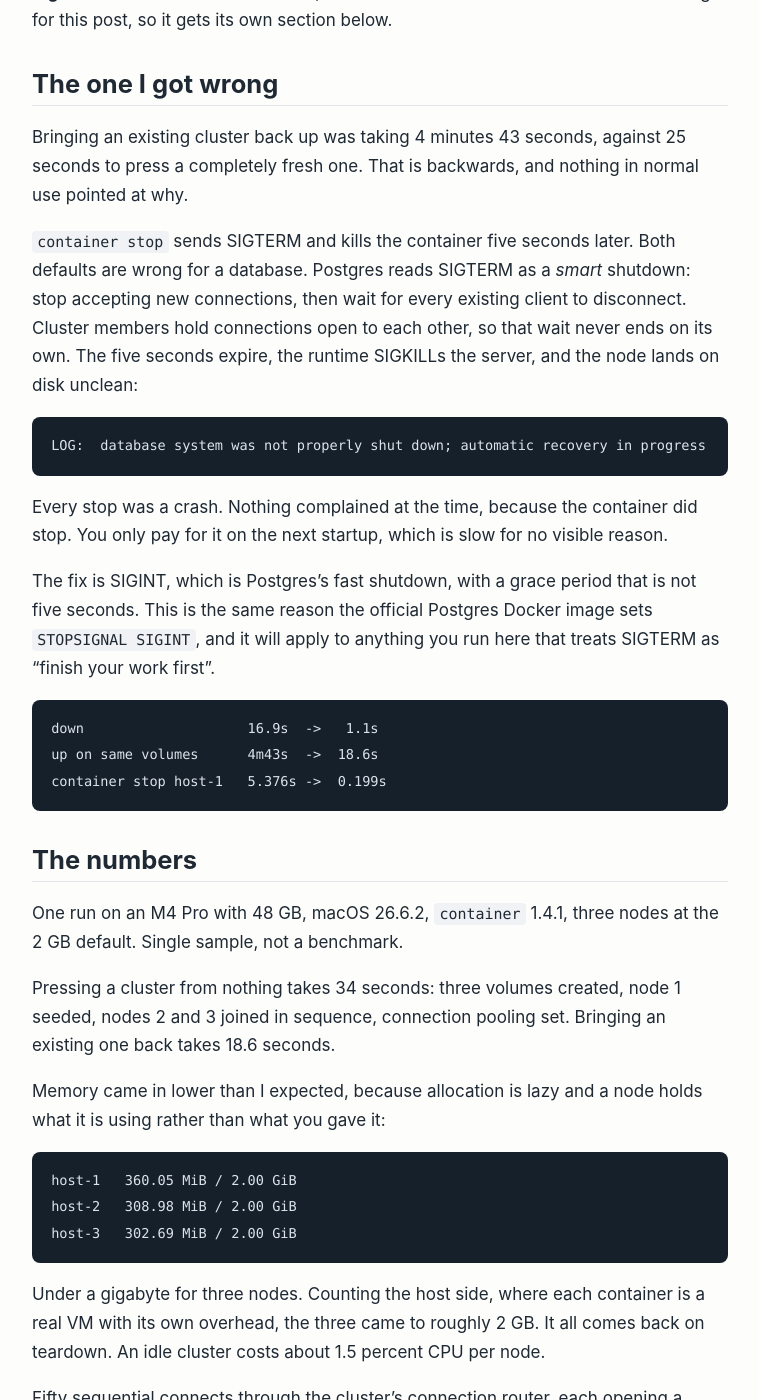
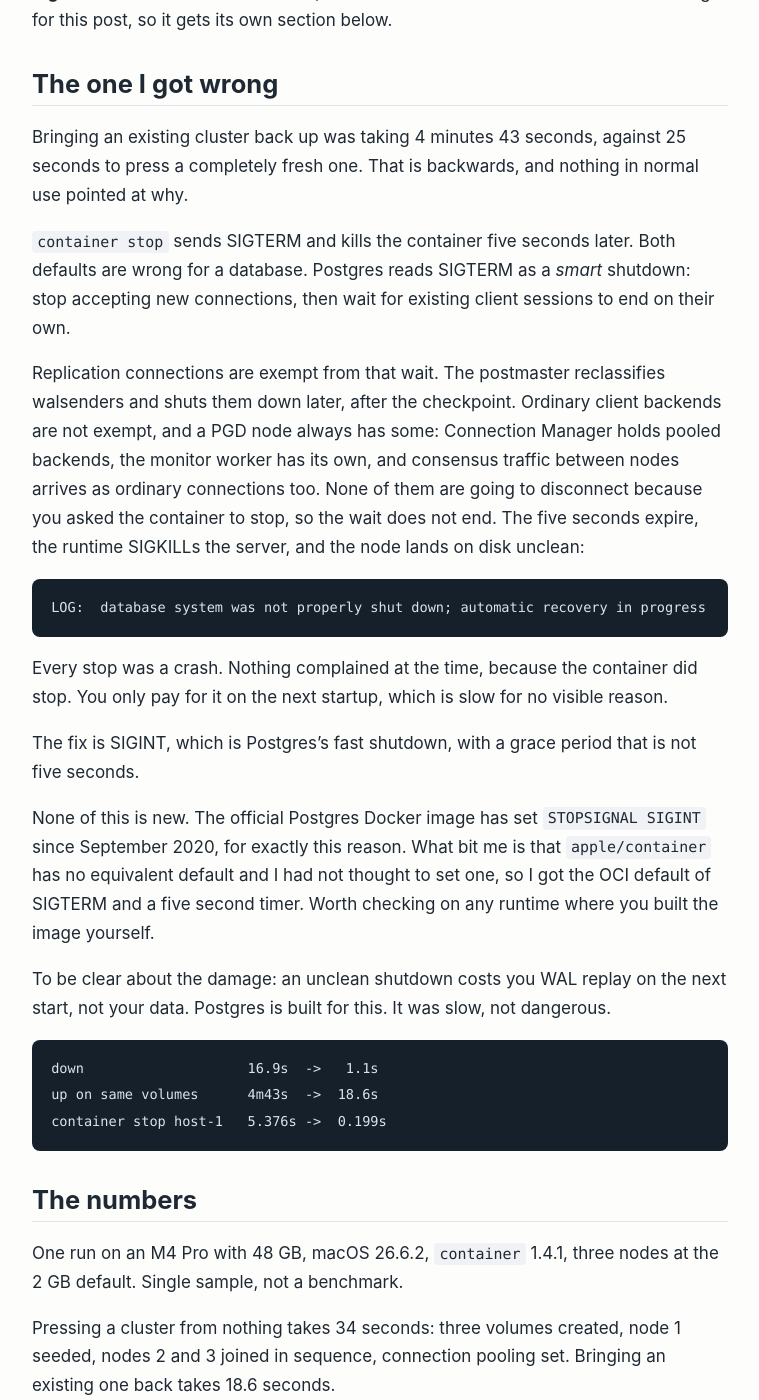
Before and after one commit to theadamwright/theadamwright.github.io, a Jekyll site: the page built from _posts/2026-09-22-Disposable-Postgres-Clusters-On-Apple-Container.md, in a window 1280 px wide and 1400 px high, scrolled down 2119 px. Shown: the whole window, without its empty margins (260-1019 px from the left). Built offline with Jekyll 4.4.1, drawn with Linux system fonts in a browser that asks for light colours; some of the changed text lies outside the part shown.

Commit message:
Correct the SIGTERM explanation: walsenders are exempt from smart shutdown

````diff
--- a/_posts/2026-09-22-Disposable-Postgres-Clusters-On-Apple-Container.md
+++ b/_posts/2026-09-22-Disposable-Postgres-Clusters-On-Apple-Container.md
@@ -43,7 +43,9 @@ These would hit anyone running clustered software on this runtime, not just Post
 
 Bringing an existing cluster back up was taking 4 minutes 43 seconds, against 25 seconds to press a completely fresh one. That is backwards, and nothing in normal use pointed at why.
 
-`container stop` sends SIGTERM and kills the container five seconds later. Both defaults are wrong for a database. Postgres reads SIGTERM as a *smart* shutdown: stop accepting new connections, then wait for every existing client to disconnect. Cluster members hold connections open to each other, so that wait never ends on its own. The five seconds expire, the runtime SIGKILLs the server, and the node lands on disk unclean:
+`container stop` sends SIGTERM and kills the container five seconds later. Both defaults are wrong for a database. Postgres reads SIGTERM as a *smart* shutdown: stop accepting new connections, then wait for existing client sessions to end on their own.
+
+Replication connections are exempt from that wait. The postmaster reclassifies walsenders and shuts them down later, after the checkpoint. Ordinary client backends are not exempt, and a PGD node always has some: Connection Manager holds pooled backends, the monitor worker has its own, and consensus traffic between nodes arrives as ordinary connections too. None of them are going to disconnect because you asked the container to stop, so the wait does not end. The five seconds expire, the runtime SIGKILLs the server, and the node lands on disk unclean:
 
 ```
 LOG:  database system was not properly shut down; automatic recovery in progress
@@ -51,7 +53,11 @@ LOG:  database system was not properly shut down; automatic recovery in progress
 
 Every stop was a crash. Nothing complained at the time, because the container did stop. You only pay for it on the next startup, which is slow for no visible reason.
 
-The fix is SIGINT, which is Postgres's fast shutdown, with a grace period that is not five seconds. This is the same reason the official Postgres Docker image sets `STOPSIGNAL SIGINT`, and it will apply to anything you run here that treats SIGTERM as "finish your work first".
+The fix is SIGINT, which is Postgres's fast shutdown, with a grace period that is not five seconds.
+
+None of this is new. The official Postgres Docker image has set `STOPSIGNAL SIGINT` since September 2020, for exactly this reason. What bit me is that `apple/container` has no equivalent default and I had not thought to set one, so I got the OCI default of SIGTERM and a five second timer. Worth checking on any runtime where you built the image yourself.
+
+To be clear about the damage: an unclean shutdown costs you WAL replay on the next start, not your data. Postgres is built for this. It was slow, not dangerous.
 
 ```
 down                    16.9s  ->   1.1s
````
